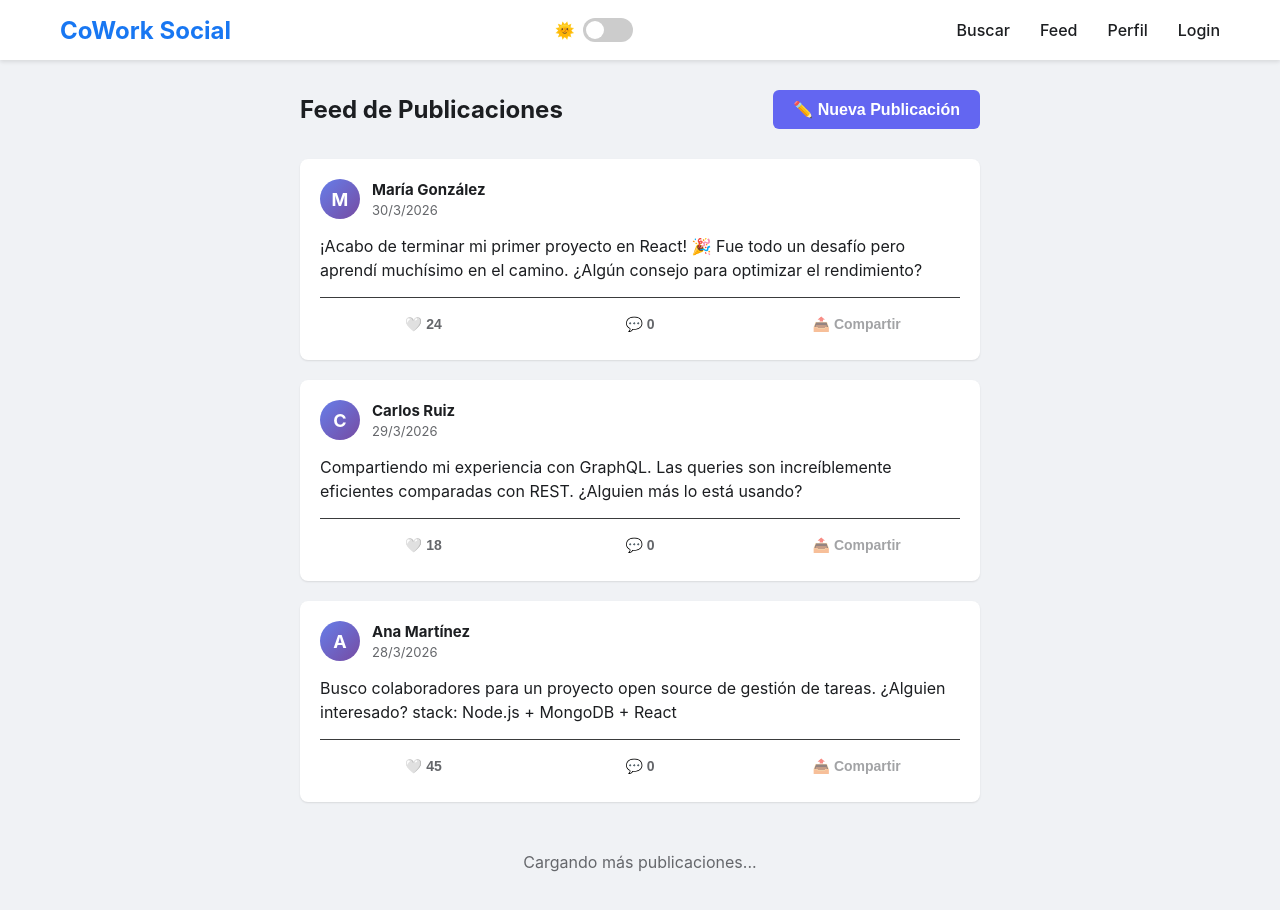
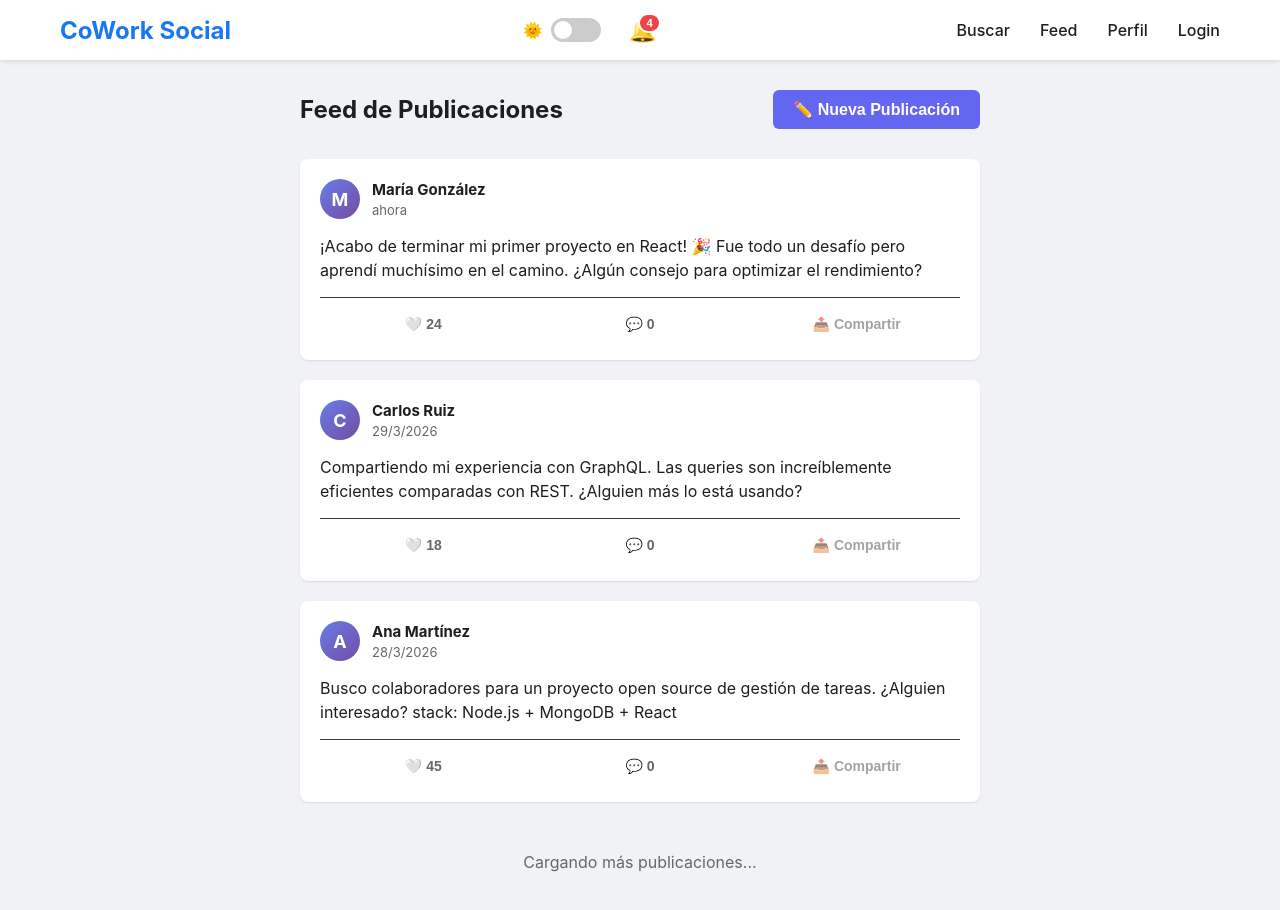
Before and after one commit to ali-zunega/cowork-social-frontend, a React (Create React App) app in the folder frontend/: page /feed in a window 1280 px wide. Shown: the top 910 px of the page. Built offline with nearby package versions, Linux system fonts and the light colour scheme.

Commit message:
feat(FE-06): implementation of notification center

```diff
--- a/frontend/src/components/CreatePostModal.css
+++ b/frontend/src/components/CreatePostModal.css
@@ -2,7 +2,7 @@
     position: fixed;
     top: 0;
     left: 0;
-    padding: 20px;
+    padding: 16px;
     width: 100%;
     height: 100%;
     background: var(--overlay-bg);
@@ -103,7 +103,7 @@ span.preview-label {
     }
 
     to {
-        opacity: 1;
+        opacity: .99;
         transform: translateY(0);
     }
 }
--- a/frontend/src/components/Navbar.css
+++ b/frontend/src/components/Navbar.css
@@ -14,6 +14,12 @@
   display: flex;
   justify-content: space-between;
   align-items: center;
+}
+
+.navbar-actions {
+  display: flex;
+  align-items: center;
+  gap: 20px;
 }
 
 .navbar-brand {
--- a/frontend/src/components/Navbar.js
+++ b/frontend/src/components/Navbar.js
@@ -1,6 +1,7 @@
 import React from "react";
 import { Link } from "react-router-dom";
 import { useTheme } from "../hooks/useTheme";
+import NotificationDropdown from "./NotificationDropdown";
 import "./Navbar.css";
 
 /**
@@ -15,6 +16,9 @@ const Navbar = () => {
         <Link to="/" className="navbar-brand">
           <h2>CoWork Social</h2>
         </Link>
+        {/* Contenedor de elementos de accion */}
+        <div className="navbar-actions">
+          {/* Toggle de modo */}
           <div className="theme-switch-wrapper">
             <span className="icon">{theme === "light" ? "🌞" : "🌙"}</span>
 
@@ -27,6 +31,9 @@ const Navbar = () => {
               />
               <div className="slider round"></div>
             </label>
+          </div>
+          {/* Componente de Notificaciones */}
+          <NotificationDropdown />
         </div>
 
         <ul className="navbar-menu">
--- /dev/null
+++ b/frontend/src/components/NotificationDropdown.css
@@ -0,0 +1,103 @@
+.notification-container {
+    position: relative;
+    display: flex;
+    align-items: center;
+}
+
+.notification-bell {
+    background: none;
+    border: none;
+    font-size: 1.4rem;
+    cursor: pointer;
+    position: relative;
+    padding: 8px;
+    border-radius: 50%;
+    transition: background-color 0.2s;
+    display: flex;
+    align-items: center;
+    justify-content: center;
+}
+
+.notification-bell:hover {
+    background-color: var(--hover-bg);
+}
+
+.notification-badge {
+    position: absolute;
+    top: 4px;
+    right: 4px;
+    background-color: #ef4444;
+    /* Rojo Bootstrap para alertas */
+    color: white;
+    font-size: 0.7rem;
+    font-weight: bold;
+    padding: 2px 6px;
+    border-radius: 10px;
+    border: 2px solid var(--card-bg);
+    transition: opacity 0.5s ease, transform 0.5s ease;
+
+}
+
+.notification-dropdown {
+    position: absolute;
+    top: 100%;
+    right: 0;
+    width: 320px;
+    max-height: 400px;
+    background-color: var(--card-bg);
+    border: 1px solid var(--border-color);
+    border-radius: 8px;
+    box-shadow: 0 4px 12px var(--overlay-bg);
+    margin-top: 10px;
+    z-index: 1000;
+    overflow-y: auto;
+}
+
+.notification-dropdown h3 {
+    padding: 15px;
+    margin: 0;
+    font-size: 1rem;
+    border-bottom: 1px solid var(--border-color);
+    color: var(--text-primary);
+}
+
+.notification-list {
+    display: flex;
+    flex-direction: column;
+}
+
+.notification-item {
+    padding: 12px 15px;
+    border-bottom: 1px solid var(--border-color);
+    transition: background-color 0.2s;
+    cursor: pointer;
+}
+
+.notification-item:hover {
+    background-color: var(--hover-bg);
+}
+
+.notification-item.unread {
+    background-color: rgba(99, 102, 241, 0.1);
+    /* Tinte de tu color primario */
+    border-left: 3px solid var(--color-primary);
+}
+
+.notification-item p {
+    margin: 0;
+    font-size: 0.9rem;
+    color: var(--text-primary);
+}
+
+.notification-item small {
+    display: block;
+    margin-top: 4px;
+    color: var(--text-secondary);
+    font-size: 0.75rem;
+}
+
+.no-notifications {
+    padding: 20px;
+    text-align: center;
+    color: var(--text-secondary);
+}
--- /dev/null
+++ b/frontend/src/components/NotificationDropdown.js
@@ -0,0 +1,97 @@
+import React, { useState, useEffect } from "react";
+import { mockNotifications } from "../data/mockNotifications";
+import { formatTimeAgo } from "../utils/dateFormatter";
+import "./NotificationDropdown.css";
+
+const NotificationDropdown = () => {
+  const [notifications, setNotifications] = useState([]);
+  const [isOpen, setIsOpen] = useState(false);
+
+  // 1. Cargar datos (localStorage o Mock) al montar el componente
+  useEffect(() => {
+    const savedNotifications = localStorage.getItem("notifications");
+    if (savedNotifications) {
+      setNotifications(JSON.parse(savedNotifications));
+    } else {
+      setNotifications(mockNotifications);
+      localStorage.setItem("notifications", JSON.stringify(mockNotifications));
+    }
+  }, []);
+
+  // 2. Calcular el total de no leídas para el Badge
+  const unreadCount = notifications.filter((n) => !n.read).length;
+
+  // 3. Función para abrir el dropdown y marcar como leídas
+  const toggleDropdown = () => {
+    setIsOpen(!isOpen);
+
+    // dispara un delay para retardar el tiempo en que se muestra el contador
+    if (!isOpen && unreadCount > 0) {
+      setTimeout(() => {
+        const updatedNotifications = notifications.map((n) => ({
+          ...n,
+          read: true,
+        }));
+
+        // Actualizamos estado y storage después de unos segundos
+        setNotifications(updatedNotifications);
+        localStorage.setItem(
+          "notifications",
+          JSON.stringify(updatedNotifications),
+        );
+
+        console.log("Notificaciones marcadas como leídas tras el delay");
+      }, 3000);
+    }
+  };
+
+  // Helper para generar el texto según el tipo
+  const getNotificationText = (notif) => {
+    switch (notif.type) {
+      case "like":
+        return `${notif.user} le gustó tu post`;
+      case "comment":
+        return `${notif.user} comentó en tu post`;
+      case "follow":
+        return `${notif.user} comenzó a seguirte`;
+      default:
+        return "Nueva notificación";
+    }
+  };
+
+  return (
+    <div className="notification-container">
+      {/* Botón de la Campana */}
+      <button className="notification-bell" onClick={toggleDropdown}>
+        🔔
+        {unreadCount > 0 && (
+          <span className="notification-badge">{unreadCount}</span>
+        )}
+      </button>
+
+      {/* Menú Dropdown */}
+      {isOpen && (
+        <div className="notification-dropdown">
+          <h3>Notificaciones</h3>
+          <div className="notification-list">
+            {notifications.length > 0 ? (
+              notifications.map((notif) => (
+                <div
+                  key={notif.id}
+                  className={`notification-item ${!notif.read ? "unread" : ""}`}
+                >
+                  <p>{getNotificationText(notif)}</p>
+                  <small>{formatTimeAgo(notif.date)}</small>{" "}
+                </div>
+              ))
+            ) : (
+              <p className="no-notifications">No hay notificaciones</p>
+            )}
+          </div>
+        </div>
+      )}
+    </div>
+  );
+};
+
+export default NotificationDropdown;
--- a/frontend/src/components/PostCard.js
+++ b/frontend/src/components/PostCard.js
@@ -1,4 +1,5 @@
 import React, { useEffect, useState } from "react";
+import { formatTimeAgo } from "../utils/dateFormatter";
 import "./PostCard.css";
 import {
   getPostInteraction,
@@ -52,15 +53,6 @@ const PostCard = ({ post, isPreview = false }) => {
     updatePostInteraction(post.id, updated);
     setCommentText("");
   };
-  const formatTimeAgo = (date) => {
-    const diff = Math.floor((new Date() - new Date(date)) / 1000);
-
-    if (diff < 60) return "ahora";
-    if (diff < 3600) return `hace ${Math.floor(diff / 60)} min`;
-    if (diff < 86400) return `hace ${Math.floor(diff / 3600)} h`;
-
-    return new Date(date).toLocaleDateString("es-AR");
-  };
 
   return (
     <div className="post-card card">
@@ -73,9 +65,7 @@ const PostCard = ({ post, isPreview = false }) => {
           <div className="author-info">
             <h4>{post?.author?.name || "Anónimo"}</h4>
             <span className="post-date">
-              {post?.createdAt
-                ? new Date(post.createdAt).toLocaleDateString("es-ES")
-                : "Hoy"}
+              {post?.createdAt ? formatTimeAgo(post.createdAt) : "Ahora"}
             </span>
           </div>
         </div>
--- /dev/null
+++ b/frontend/src/data/mockNotifications.js
@@ -0,0 +1,32 @@
+export const mockNotifications = [
+  {
+    id: "n1",
+    type: "like",
+    user: "María López",
+    postId: "post-1",
+    read: false,
+    date: "2026-03-13T10:30:00",
+  },
+  {
+    id: "n2",
+    type: "comment",
+    user: "Juan Pérez",
+    postId: "post-2",
+    read: false,
+    date: "2026-03-13T11:15:00",
+  },
+  {
+    id: "n3",
+    type: "follow",
+    user: "Ana García",
+    read: false,
+    date: "2026-03-13T12:00:00",
+  },
+  {
+    id: "n4",
+    type: "like",
+    user: "Pepe Honguito",
+    read: false,
+    date: "2026-04-05T19:00:00",
+  },
+];
--- /dev/null
+++ b/frontend/src/utils/dateFormatter.js
@@ -0,0 +1,14 @@
+export const formatTimeAgo = (date) => {
+  const diff = Math.floor((new Date() - new Date(date)) / 1000);
+
+  if (diff < 60) return "ahora";
+
+  const minutes = Math.floor(diff / 60);
+  if (minutes < 60) return `hace ${minutes} min`;
+
+  const hours = Math.floor(diff / 3600);
+  if (hours < 24) return `hace ${hours} h`;
+
+  // Si pasó más de un día, mostramos la fecha local
+  return new Date(date).toLocaleDateString("es-AR");
+};
```
Lines whose indentation alone changed are shown as unchanged.
